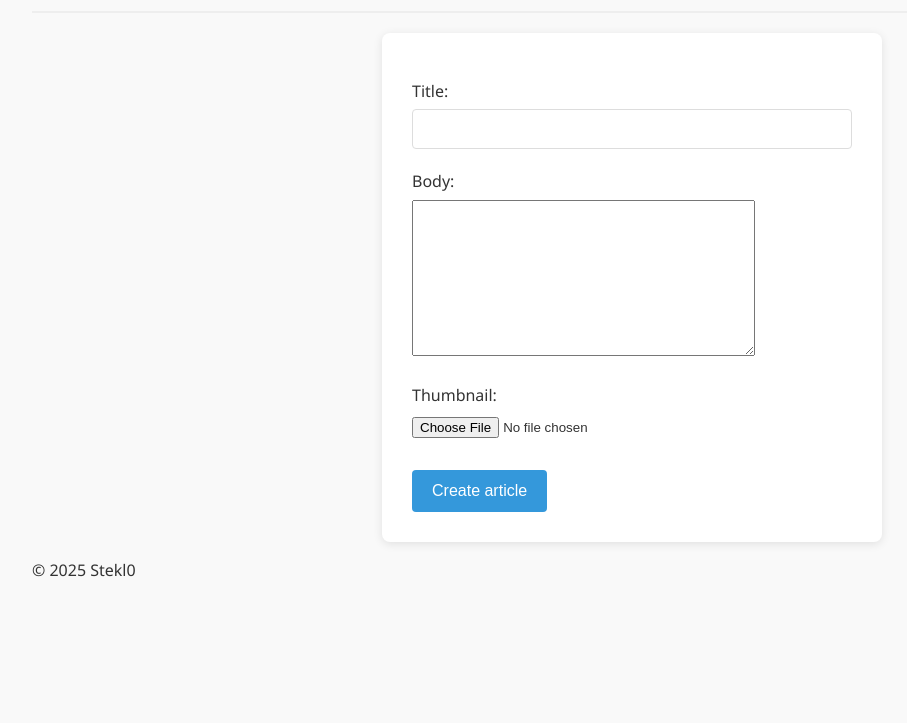
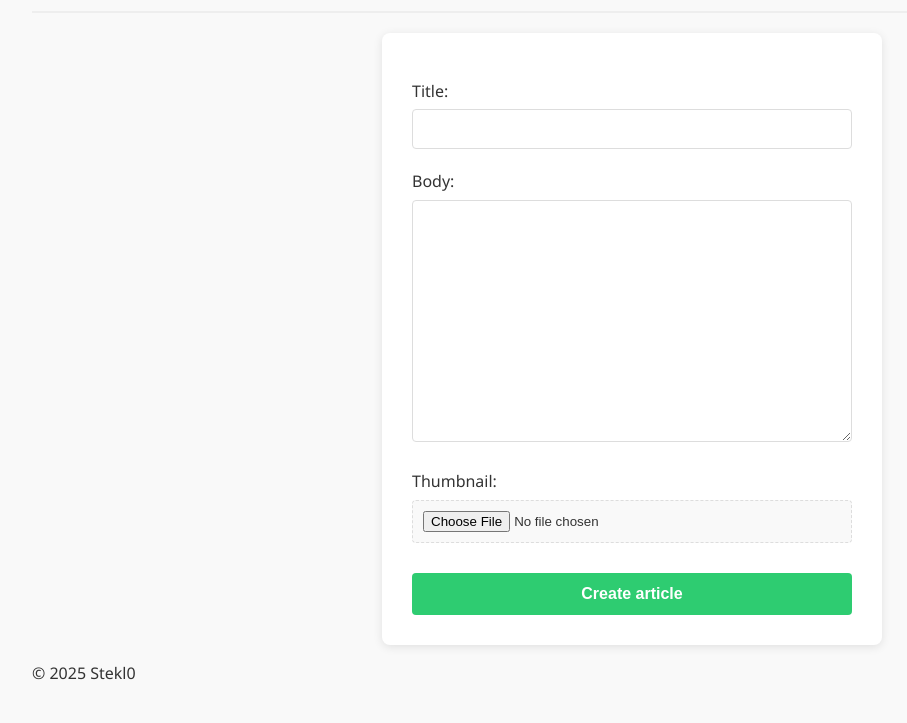
Before and after one commit to GreyStekl0/blog_609-31_GSK, a Django app: page /articles/create in a window 1280 px wide. Shown: the part 212-935 px from the top of the page, without its empty margins (8-915 px from the left). Before the commit the page ends 789 px from the top, so only its background shows below. Run offline with Django 5.2, Linux system fonts and the light colour scheme; a user stored in the database is signed in.

Commit message:
style from article_create form

```diff
--- a/static/css/style.css
+++ b/static/css/style.css
@@ -178,6 +178,74 @@ nav ul li a:hover {
     padding: 0;
     margin: var(--spacing-sm) 0;
     font-size: 0.9rem;
+}
+
+/* Article Create Form */
+.form textarea {
+    width: 100%;
+    padding: var(--spacing);
+    border: 1px solid var(--form-border);
+    border-radius: var(--radius);
+    font-size: 16px;
+    min-height: 200px;
+    resize: vertical;
+    font-family: inherit;
+    transition: border-color 0.3s ease;
+    box-sizing: border-box;
+}
+
+.form textarea:focus {
+    outline: none;
+    border-color: var(--primary-color);
+    box-shadow: 0 0 5px rgba(52, 152, 219, 0.5);
+}
+
+.form input[type="file"] {
+    width: 100%;
+    padding: var(--spacing);
+    margin-bottom: var(--spacing);
+    background-color: var(--bg-light);
+    border: 1px dashed var(--form-border);
+    border-radius: var(--radius);
+    cursor: pointer;
+    box-sizing: border-box;
+}
+
+.form input[type="file"]:hover {
+    background-color: rgba(52, 152, 219, 0.05);
+    border-color: var(--primary-color);
+}
+
+.form .file-preview {
+    max-width: 100%;
+    height: auto;
+    margin-top: var(--spacing);
+    border-radius: var(--radius);
+}
+
+/* Стили для заголовка формы создания статьи */
+h1 + .form {
+    margin-top: var(--spacing-lg);
+}
+
+/* Специальная кнопка создания статьи */
+.form button[type="submit"] {
+    background-color: var(--secondary-color);
+    padding: 12px 25px;
+    font-weight: 600;
+    display: block;
+    width: 100%;
+    margin-top: var(--spacing-lg);
+    transition: background-color 0.3s ease, transform 0.2s ease;
+}
+
+.form button[type="submit"]:hover {
+    background-color: #27ae60;
+    transform: translateY(-2px);
+}
+
+.form button[type="submit"]:active {
+    transform: translateY(0);
 }
 
 /* Buttons */
```
